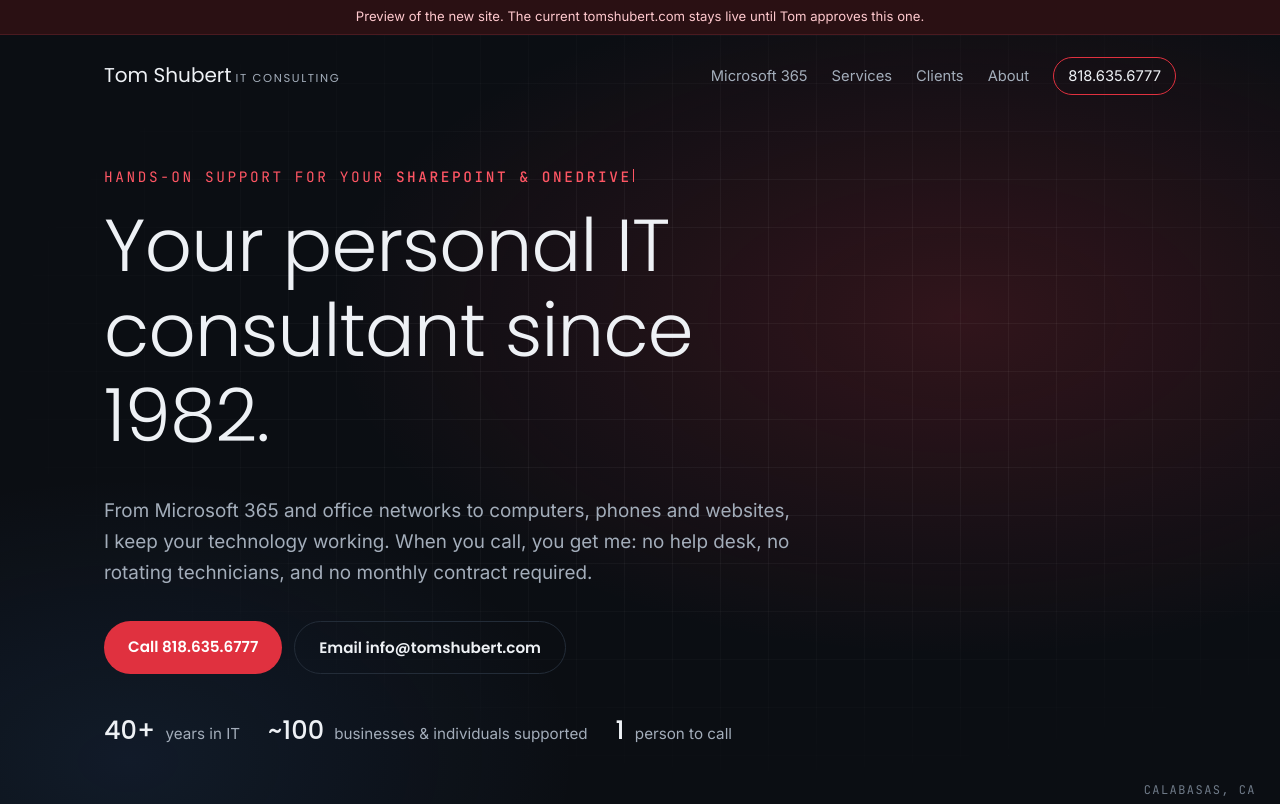
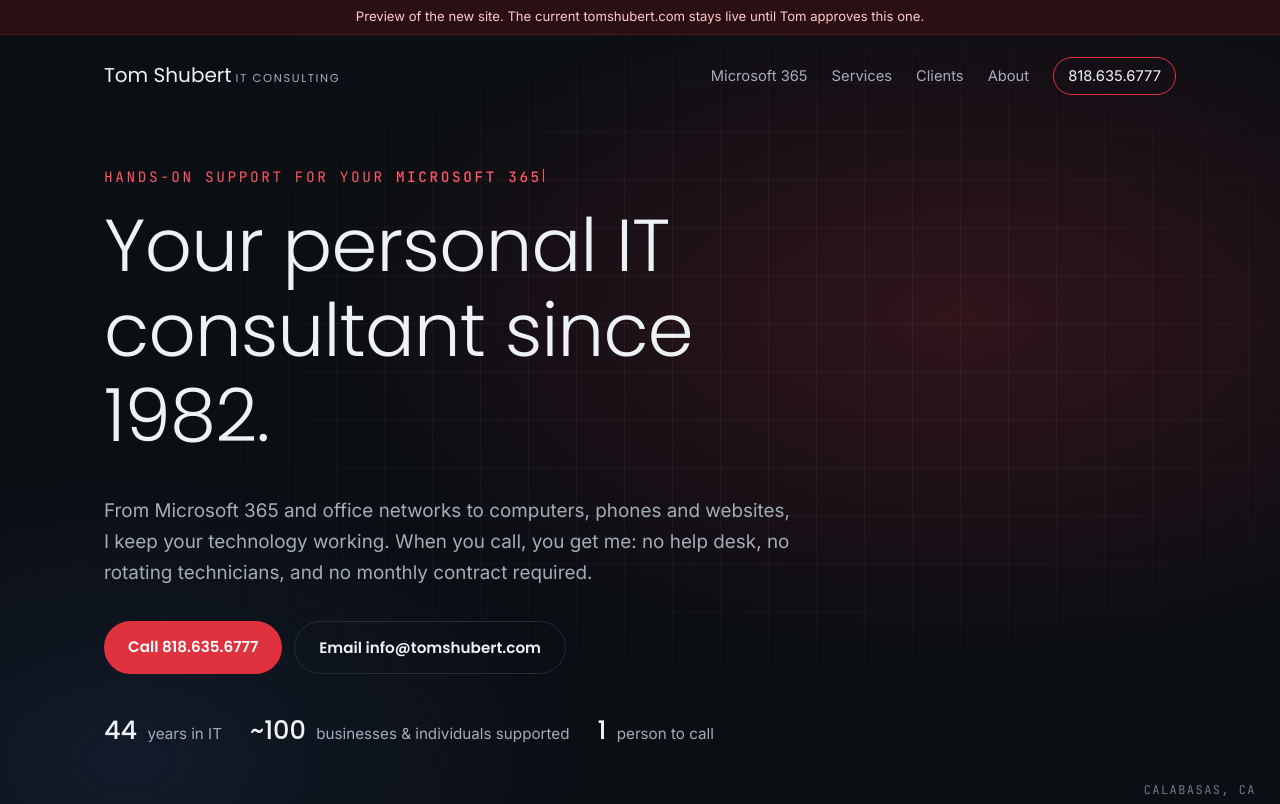
Before and after one commit to tomshubert/tomshubert-com, a plain HTML site: page index.html in a window 1280 px wide. Shown: the top 804 px of the page. Drawn offline with Linux system fonts and the light colour scheme.

Commit message:
Self-updating years, broader rotator start, SEO tags
Co-Authored-By: Claude Opus 5.5 <noreply@anthropic.com>
Claude-Session: https://claude.ai/code/session_01WW95L2WJD4jhTqMTzwgRe5

```diff
--- a/index.html
+++ b/index.html
@@ -7,6 +7,13 @@
 <meta name="description" content="Tom Shubert IT Consulting: hands-on IT support for small businesses. Microsoft 365, SharePoint and OneDrive, computers, networks, business phones and websites. IT solutions and support since 1982.">
 <meta name="robots" content="noindex, nofollow">
 <meta name="theme-color" content="#0b0e13">
+<link rel="canonical" href="https://tomshubert.com/">
+<meta property="og:type" content="website">
+<meta property="og:url" content="https://tomshubert.com/">
+<meta property="og:title" content="Tom Shubert IT Consulting: your personal IT consultant since 1982">
+<meta property="og:description" content="Hands-on IT support for small businesses in the Los Angeles area: Microsoft 365, networks, computers, phones and websites. No help desk, no monthly contract required.">
+<meta property="og:image" content="https://tomshubert.com/tom.jpg">
+<script type="application/ld+json">{"@context":"https://schema.org","@type":"ProfessionalService","name":"Tom Shubert IT Consulting","url":"https://tomshubert.com/","telephone":"+1-818-635-6777","email":"info@tomshubert.com","foundingDate":"1982","founder":{"@type":"Person","name":"Tom Shubert"},"address":{"@type":"PostalAddress","postOfficeBoxNumber":"8922","addressLocality":"Calabasas","addressRegion":"CA","postalCode":"91372","addressCountry":"US"},"areaServed":"Los Angeles area","description":"Hands-on IT support for small businesses: Microsoft 365, networks, computers, business phones and websites."}</script>
 <link rel="icon" href="/favicon.svg" type="image/svg+xml">
 <link rel="preconnect" href="https://fonts.googleapis.com">
 <link rel="preconnect" href="https://fonts.gstatic.com" crossorigin>
@@ -28,7 +35,7 @@
     </nav>
   </header>
   <section class="hero wrap">
-    <p class="eyebrow">Hands-on support for your <span class="rotator" aria-live="off"><span id="word">Microsoft 365</span><span class="cursor" aria-hidden="true"></span></span></p>
+    <p class="eyebrow">Hands-on support for your <span class="rotator" aria-live="off"><span id="word">whole office</span><span class="cursor" aria-hidden="true"></span></span></p>
     <h1>Your personal IT consultant since 1982.</h1>
     <p class="lede">From Microsoft 365 and office networks to computers, phones and websites, I keep your technology working. When you call, you get me: no help desk, no rotating technicians, and no monthly contract required.</p>
     <div class="cta">
@@ -36,7 +43,7 @@
       <a class="btn btn-quiet" href="mailto:info@tomshubert.com">Email info@tomshubert.com</a>
     </div>
     <ul class="hero-stats">
-      <li><b>40+</b> years in IT</li>
+      <li><b id="yrs">44</b> years in IT</li>
       <li><b>~100</b> businesses &amp; individuals supported</li>
       <li><b>1</b> person to call</li>
     </ul>
@@ -278,9 +285,10 @@
 </footer>
 <script>
 document.getElementById('yr').textContent=new Date().getFullYear();
+document.getElementById('yrs').textContent=new Date().getFullYear()-1982;
 (function(){
   if (window.matchMedia('(prefers-reduced-motion: reduce)').matches) return;
-  var words=["Microsoft 365","SharePoint & OneDrive","networks","computers","business phones","office technology","websites"];
+  var words=["whole office","Microsoft 365","SharePoint & OneDrive","networks","computers","business phones","office technology","websites"];
   var el=document.getElementById('word'), i=0;
   function type(w,n){ el.textContent=w.slice(0,n); if(n<w.length) setTimeout(function(){type(w,n+1)},55); else setTimeout(erase,2200); }
   function erase(){ var t=el.textContent; if(t.length){ el.textContent=t.slice(0,-1); setTimeout(erase,28);} else { i=(i+1)%words.length; type(words[i],1);} }
```
